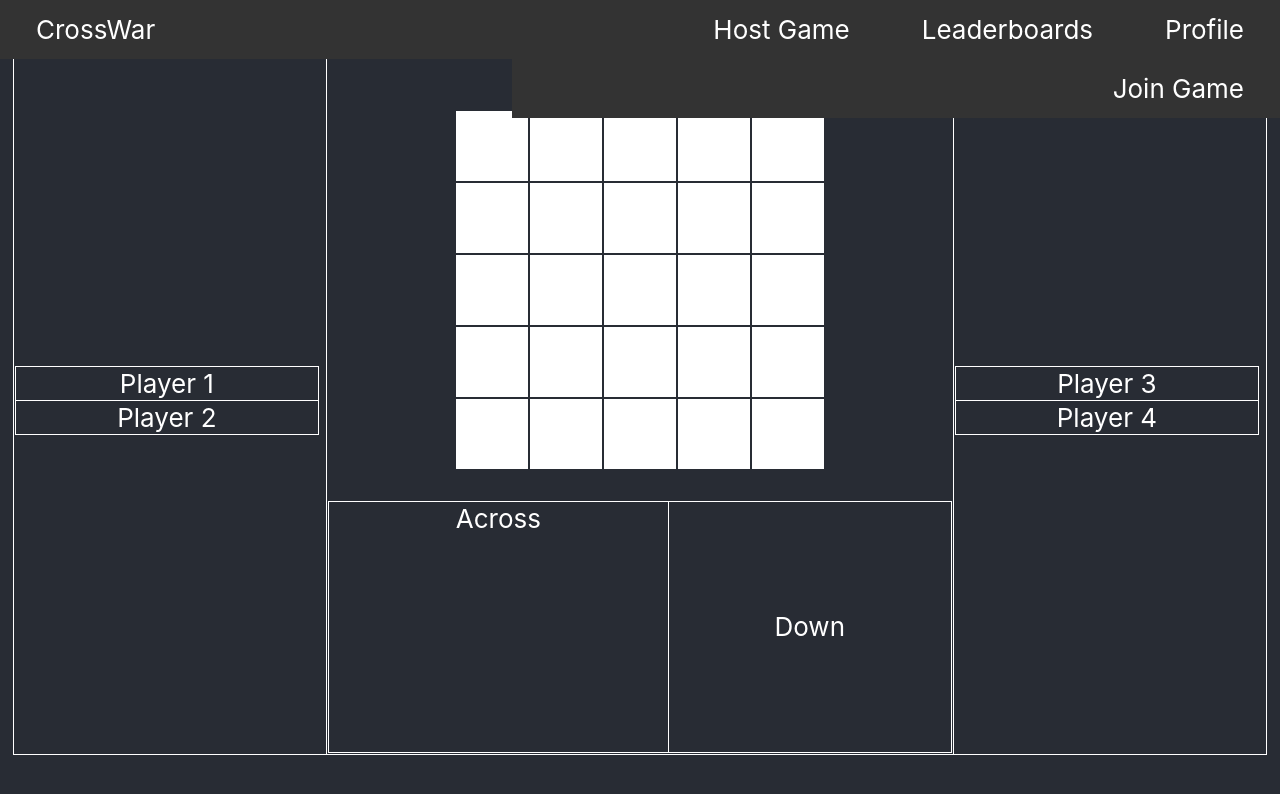
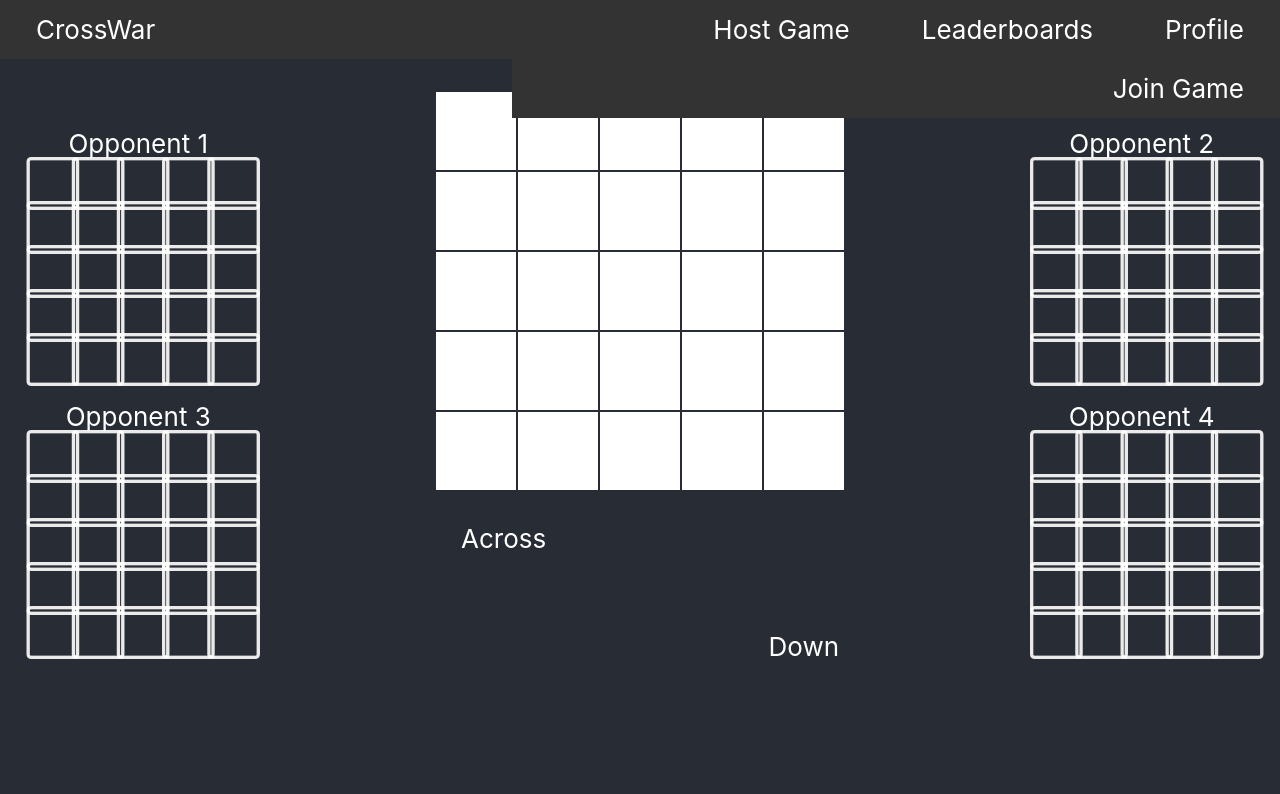
Before and after one commit to npgilman/mini-crossword, a React (Create React App) app in the folder crosswar/: page / in a window 1280 px wide. Shown: the top 794 px of the page. Built offline with nearby package versions, Linux system fonts and the light colour scheme.

Commit message:
Opponent's boards displayed

```diff
--- a/crosswar/src/App.css
+++ b/crosswar/src/App.css
@@ -16,12 +16,13 @@
 
 /* single box where text is entered */
 .letter-box {
-  width: 64px;
-  height: 64px;
+  white-space: nowrap;
+  width: 72px;
+  height: 72px;
   margin: 1px;
   text-align: center;
   border: 2px solid transparent;
-  font-size: 64px;
+  font-size: 72px;
   text-transform: uppercase;
 }
 
@@ -35,15 +36,21 @@
 
 /* parent element of status board*/
 .opponent-grid {
+  white-space: nowrap;
   display: inline-block;
   font-size: 0px;
+  padding: 10px;
+  margin:0;
+  line-height: 30px;
 }
 
 /* single row of status board */
 .opponent-row {
   display: inline-block;
-  font-size: 16px;
-  letter-spacing: 0px;
+  font-size: 40px;
+  letter-spacing: -10px;
+  padding:0%;
+  opacity:  0.9;
 }
 
 #CrossNav {
@@ -113,7 +120,7 @@ a, a:hover, a:focus, a:active {
 }
 
 table, td, th {
-  border: 1px solid;
+  border: 0px solid;
 }
 
 table {
--- a/crosswar/src/App.js
+++ b/crosswar/src/App.js
@@ -1,6 +1,8 @@
 import './App.css';
 import CrosswarNav from './components/CrosswarNav.js';
 import Grid from './components/Grid.js';
+import Opponent from './components/Opponent.js';
+
 
 function App() {
   return (
@@ -10,21 +12,21 @@ function App() {
       <CrosswarNav />
       <table>
         <tr>
-          <td style={{width: "25%"}}>
-            <table>
+          <td style={{width: "20%"}}>
+            <table style={{width: "100%"}}>
               <tr>
-                <td>
-                  Player 1
+                <td id="opponent1">
+                  Opponent 1
                 </td>
               </tr>
               <tr>
-                <td>
-                  Player 2
+                <td id="opponent3">
+                  Opponent 3
                 </td>
               </tr>
             </table>
           </td>
-          <td style={{width: "50%"}}>
+          <td style={{width: "60%"}}>
             {/* ClueBar Goes Here */}
             Cluebar
             <br></br>
@@ -32,7 +34,7 @@ function App() {
             {/* 'Grid' component contains the crossword grid and status board */}
             <Grid />
             <br></br>
-            <table style={{width: "100%"}}>
+            <table style={{width: "80%", marginLeft: "auto", marginRight: "auto" }}>
               <tr>
                 <td>
                   {/* Across Clues Go Here*/}
@@ -61,16 +63,16 @@ function App() {
               </tr>
             </table>
           </td>
-          <td style={{width: "25%"}}>
-            <table>
+          <td style={{width: "20%"}}>
+            <table style={{width: "100%"}}>
               <tr>
-                <td>
-                  Player 3
+                <td id="opponent2">
+                  Opponent 2
                 </td>
               </tr>
               <tr>
-                <td>
-                  Player 4
+                <td id="opponent4">
+                  Opponent 4
                 </td>
               </tr>
             </table>
--- a/crosswar/src/components/Grid.js
+++ b/crosswar/src/components/Grid.js
@@ -1,4 +1,6 @@
 import React, { useState, useRef } from 'react'
+import Opponent from './Opponent.js'
+import ReactDOM from 'react-dom';
 
 let INCORRECT_CELL = "🟧"
 let EMPTY_CELL = "⬜"
@@ -189,6 +191,12 @@ function backgroundColor(rowIndex, colIndex) { // cell color
     }
 }
 
+/* This is used to render the Opponent's status board. It makes sure div exists before trying to render in it*/
+const [domReady, setDomReady] = React.useState(false)
+React.useEffect(() => {
+    setDomReady(true)
+}, [])
+
   return (
     <>
     {/* Opponent's Status Board */}
@@ -205,7 +213,7 @@ function backgroundColor(rowIndex, colIndex) { // cell color
     </div>
     <br></br> */}
     {/* Interactive Crossword Grid */}
-    <div ref={crosswordRef}>
+    <div ref={crosswordRef} style={{whiteSpace: "nowrap"}}>
         {grid.map((row, rowIndex) => (
             <div key={rowIndex}>
                 {row.map((cell, colIndex) => (
@@ -224,6 +232,20 @@ function backgroundColor(rowIndex, colIndex) { // cell color
             </div>
         ))}
     </div>
+
+    {(domReady == true) &&
+            ReactDOM.createPortal(<Opponent data={statusBoard}/>, document.getElementById('opponent1'))
+    }
+    {(domReady == true) &&
+            ReactDOM.createPortal(<Opponent data={statusBoard}/>, document.getElementById('opponent2'))
+    }
+    {(domReady == true) &&
+            ReactDOM.createPortal(<Opponent data={statusBoard}/>, document.getElementById('opponent3'))
+    }
+    {(domReady == true) &&
+            ReactDOM.createPortal(<Opponent data={statusBoard}/>, document.getElementById('opponent4'))
+    }
+
     </>
   );
 }
--- /dev/null
+++ b/crosswar/src/components/Opponent.js
@@ -0,0 +1,27 @@
+import React from 'react'
+
+const Opponent = (props) => {
+    const statusBoard = Array.from(props.data);
+    const row = props.row;
+    const rowIndex = props.rowIndex;
+  return (
+    <>
+    <div>
+        <div className="opponent-grid">
+      {statusBoard.map((row, rowIndex) => (
+        <div key={rowIndex}>
+          {row.map((cell, colIndex) => (
+            <div key={colIndex} className="opponent-row">
+                {cell}
+            </div>
+          ))}
+        </div>
+      ))}
+    </div>
+    <br></br>
+    </div>
+    </>
+  )
+}
+
+export default Opponent
```
